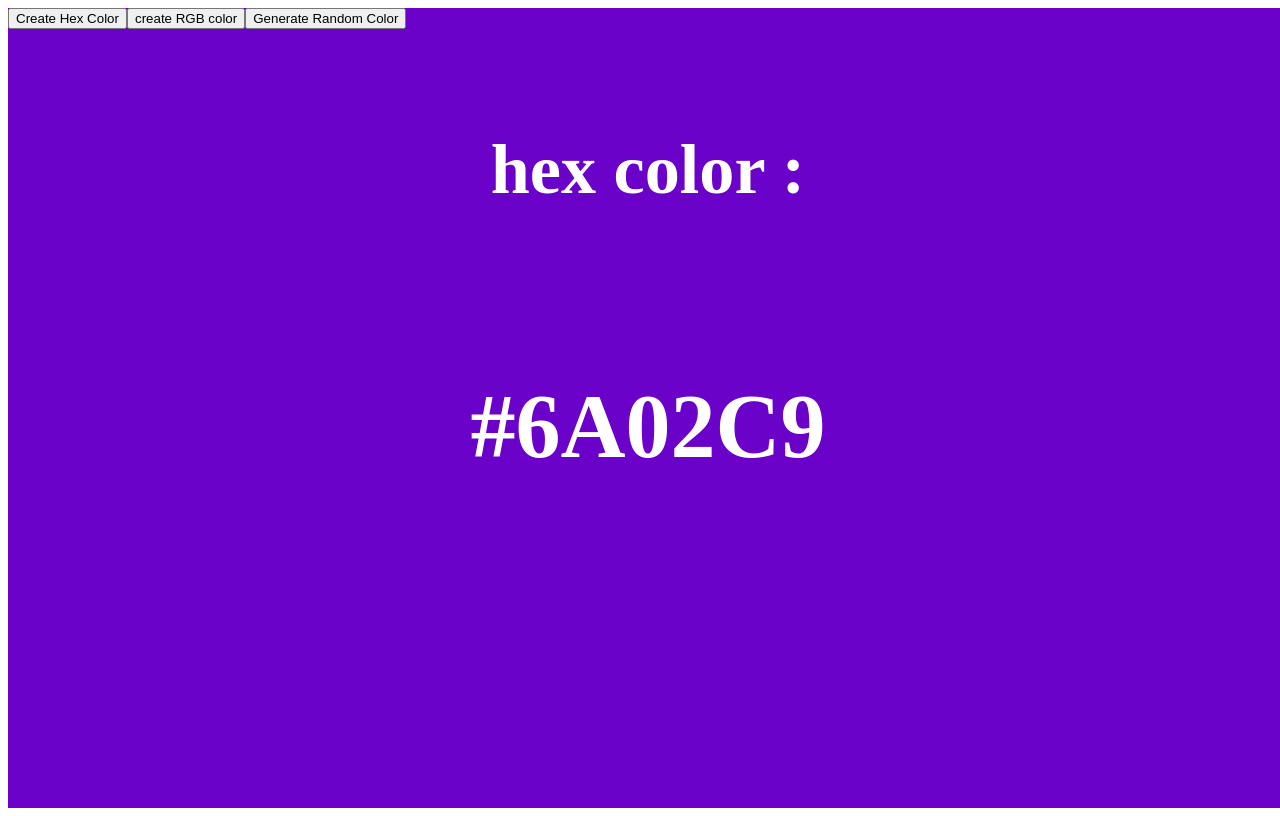
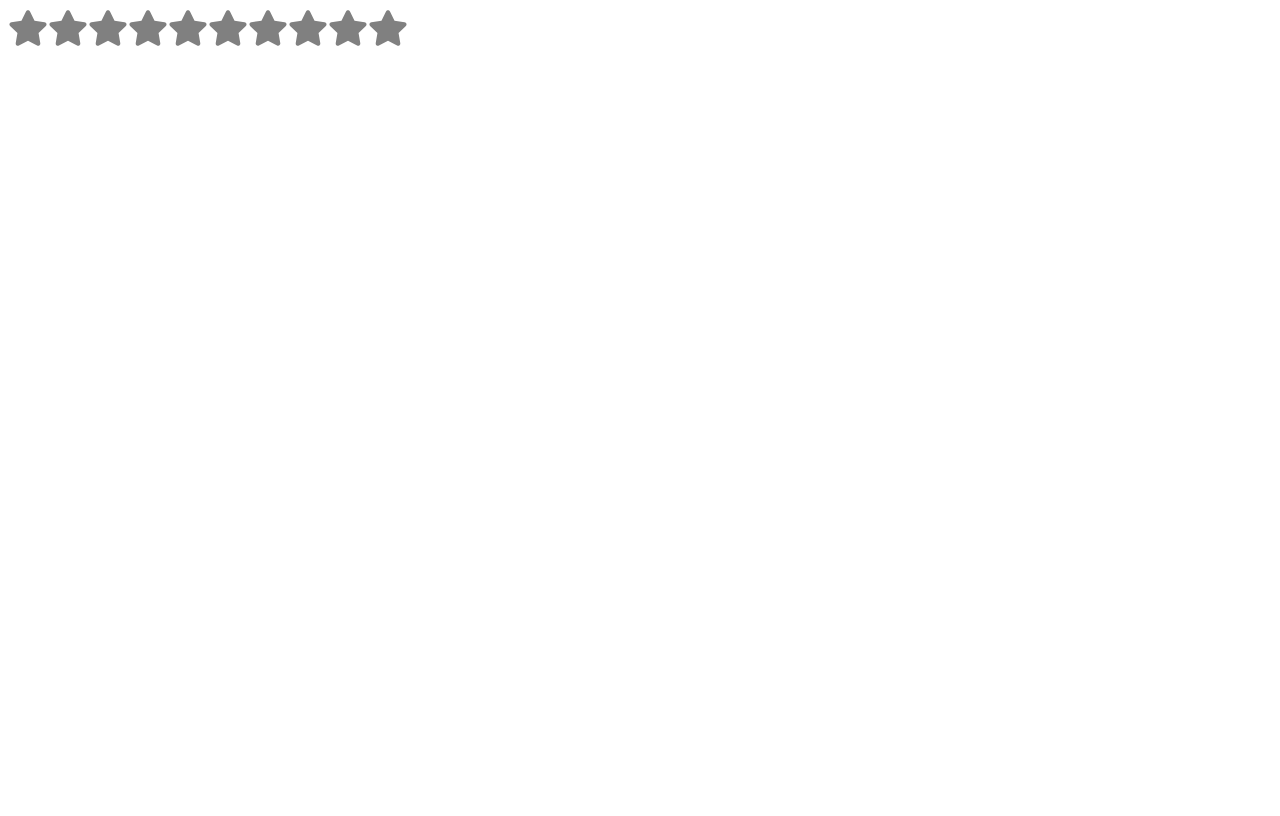
Before and after one commit to ericknjogu/react-projects, a React (Vite) app: page / in a window 1280 px wide. Built offline with nearby package versions, Linux system fonts and the light colour scheme.

Commit message:
creating a star rating component

```diff
--- a/package.json
+++ b/package.json
@@ -11,7 +11,8 @@
   },
   "dependencies": {
     "react": "^18.3.1",
-    "react-dom": "^18.3.1"
+    "react-dom": "^18.3.1",
+    "react-icons": "^5.3.0"
   },
   "devDependencies": {
     "@eslint/js": "^9.9.0",
--- a/src/App.jsx
+++ b/src/App.jsx
@@ -1,11 +1,12 @@
 import { useState } from "react";
 import Accordian from "./components/accordian/index.";
 import RandomColor from "./components/RandomColor";
+import StarRating from "./components/StarRating";
 
 function App() {
   return (
     <>
-      <RandomColor />
+      <StarRating noOfStars={10} />
     </>
   );
 }
--- /dev/null
+++ b/src/components/StarRating/index.jsx
@@ -0,0 +1,38 @@
+import { useState } from "react";
+import { FaStar } from "react-icons/fa";
+import "./styles.css";
+
+export default function StarRating({ noOfStars }) {
+  const [rating, setRating] = useState(0);
+  const [hover, setHover] = useState(0);
+
+  function handleClick(currentIndex) {
+    setRating(currentIndex);
+  }
+
+  function mouseEnter(currentIndex) {
+    setHover(currentIndex);
+  }
+
+  function mouseLeave() {
+    setHover(rating);
+  }
+
+  return (
+    <div className="star-rating">
+      {[...Array(noOfStars)].map((_, index) => {
+        index += 1;
+        return (
+          <FaStar
+            key={index}
+            className={index <= (hover || rating) ? "active" : "inactive"}
+            onClick={() => handleClick(index)}
+            onMouseMove={() => mouseEnter(index)}
+            onMouseLeave={() => mouseLeave()}
+            size={40}
+          />
+        );
+      })}
+    </div>
+  );
+}
--- /dev/null
+++ b/src/components/StarRating/styles.css
@@ -0,0 +1,7 @@
+.active {
+  color: yellow;
+}
+
+.inactive {
+  color: grey;
+}
```
Also changed, not shown: 1 other file (tests, documents, lock files or other folders).
